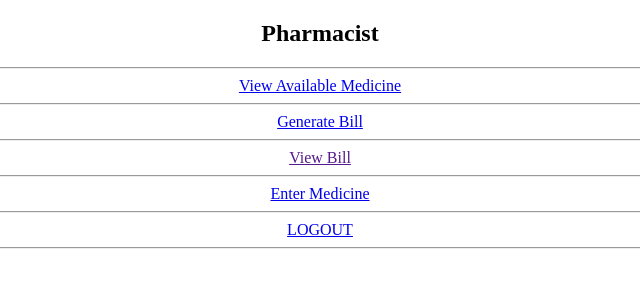
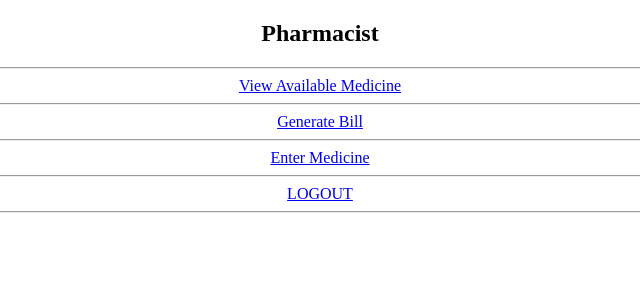
Before and after one commit to hetjagani/Hospital-Management-System, a PHP site: page /pharmacist_menu.php in a window 1280 px wide. Shown: the top 300 px of the page, without its empty margins (320-960 px from the left). Run offline with PHP 8.4, Linux system fonts and the light colour scheme.

Commit message:
minor pharmacist change

```diff
--- a/pharmacist_menu.php
+++ b/pharmacist_menu.php
@@ -19,8 +19,6 @@
     <hr>
     <a href="generate_pharma_bill.php"> Generate Bill </a> <br>
     <hr>
-    <a href=""> View Bill </a> <br>
-    <hr>
     <a href="enter_medicine.php"> Enter Medicine </a> <br>
     <hr>
     <a href="index.php"> LOGOUT </a> <br>
```
